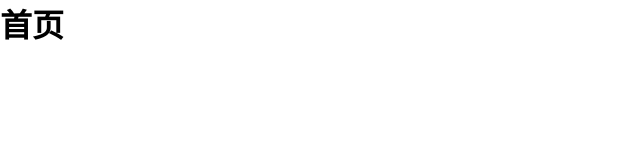
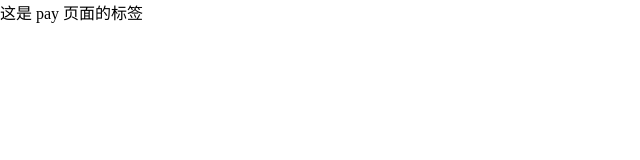
Before and after one commit to ir1s0047/6.8zuoye, a plain HTML site: page index.html in a window 1280 px wide. Shown: the whole page, without its empty margins (0-640 px from the left). Drawn offline with Linux system fonts and the light colour scheme.

Commit message:
pay页面提交

```diff
--- a/index.html
+++ b/index.html
@@ -8,7 +8,7 @@
     <link rel="stylesheet" href="./index.css" />
   </head>
   <body>
-    <h1>首页</h1>
+    <p>这是 pay 页面的标签</p>
   </body>
   <script src="./index.js"></script>
 </html>
```
